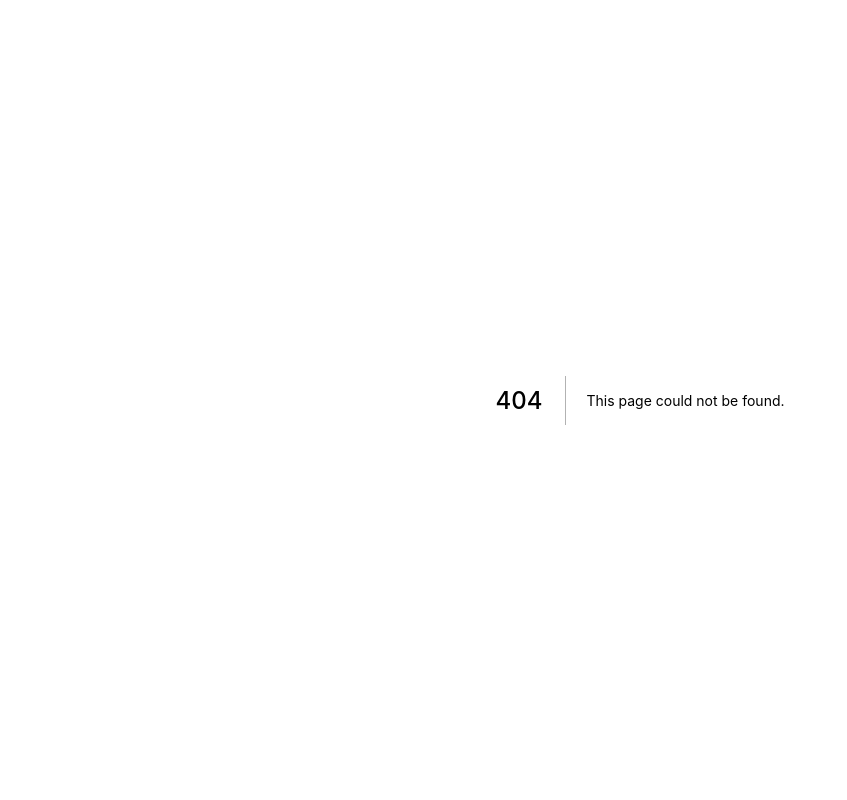
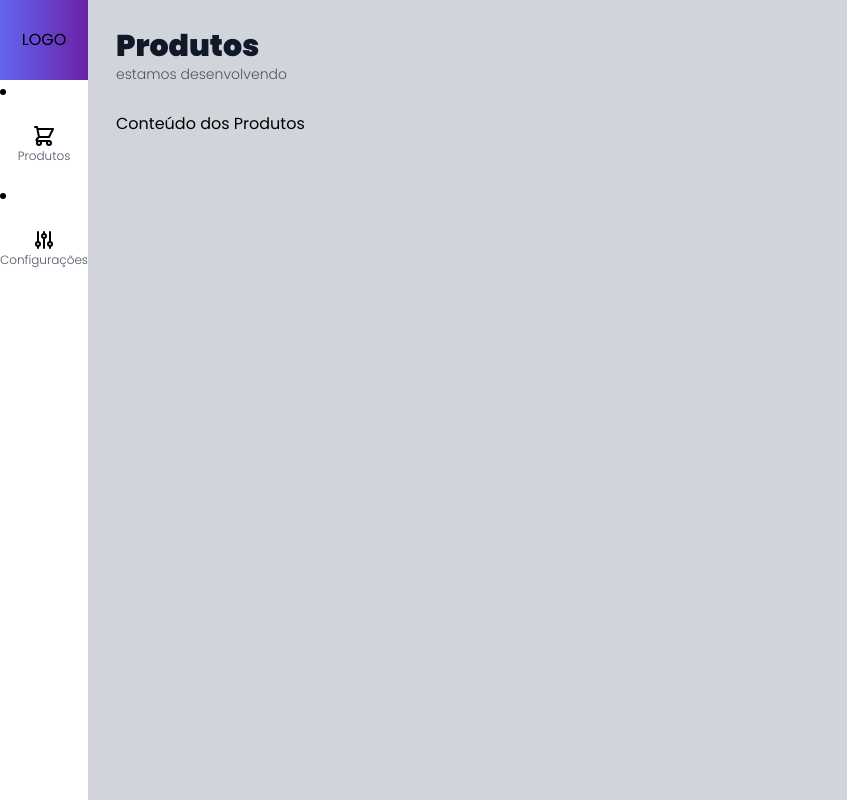
Before and after one commit to gustavors22/stock-management, a Next.js app in the folder frontend/: page /products in a window 1280 px wide. Before the commit this address had no page. Shown: the whole page, without its empty margins (0-847 px from the left). Built offline with nearby package versions, Linux system fonts and the light colour scheme.

Commit message:
feat(frontend) implement components

```diff
--- /dev/null
+++ b/frontend/src/components/icons/index.tsx
@@ -0,0 +1,17 @@
+export const HomeIcon = (
+    <svg xmlns="http://www.w3.org/2000/svg" className="h-6 w-6" fill="none" viewBox="0 0 24 24" stroke="currentColor" strokeWidth={2}>
+        <path strokeLinecap="round" strokeLinejoin="round" d="M3 12l2-2m0 0l7-7 7 7M5 10v10a1 1 0 001 1h3m10-11l2 2m-2-2v10a1 1 0 01-1 1h-3m-6 0a1 1 0 001-1v-4a1 1 0 011-1h2a1 1 0 011 1v4a1 1 0 001 1m-6 0h6" />
+    </svg>
+)
+
+export const SettingsIcon = (
+    <svg xmlns="http://www.w3.org/2000/svg" className="h-6 w-6" fill="none" viewBox="0 0 24 24" stroke="currentColor" strokeWidth={2}>
+        <path strokeLinecap="round" strokeLinejoin="round" d="M12 6V4m0 2a2 2 0 100 4m0-4a2 2 0 110 4m-6 8a2 2 0 100-4m0 4a2 2 0 110-4m0 4v2m0-6V4m6 6v10m6-2a2 2 0 100-4m0 4a2 2 0 110-4m0 4v2m0-6V4" />
+    </svg>
+)
+
+export const ShoppingCartIcon = (
+    <svg xmlns="http://www.w3.org/2000/svg" className="h-6 w-6" fill="none" viewBox="0 0 24 24" stroke="currentColor" strokeWidth={2}>
+        <path strokeLinecap="round" strokeLinejoin="round" d="M3 3h2l.4 2M7 13h10l4-8H5.4M7 13L5.4 5M7 13l-2.293 2.293c-.63.63-.184 1.707.707 1.707H17m0 0a2 2 0 100 4 2 2 0 000-4zm-8 2a2 2 0 11-4 0 2 2 0 014 0z" />
+    </svg>
+)
--- a/frontend/src/components/template/Layout.tsx
+++ b/frontend/src/components/template/Layout.tsx
@@ -10,12 +10,25 @@ interface LayoutProps{
 
 export default function Layout(props: LayoutProps){
     return (
-        <div>
+        <div className={`
+            flex
+            h-screen
+            w-screen
+        `}>
             <SidebarMenu />
-            <Topbar title={props.title} subtitle={props.subtitle}/>
-            <Content>
-                {props.children}
-            </Content>
+            <div className={`
+                flex
+                flex-col
+                p-7
+                w-full
+                bg-gray-300
+                dark:bg-gray-800
+            `}>
+                <Topbar title={props.title} subtitle={props.subtitle}/>
+                <Content>
+                    {props.children}
+                </Content>
+            </div>
         </div>
     )
 }
--- /dev/null
+++ b/frontend/src/components/template/Logo.tsx
@@ -0,0 +1,11 @@
+export default function Logo() {
+    return(
+        <div className={`
+            flex flex-col items-center justify-center
+            h-20 w-full
+            bg-gradient-to-r from-indigo-500 to-purple-800
+        `}>
+            <h2>LOGO</h2>
+        </div>
+    )
+}
--- /dev/null
+++ b/frontend/src/components/template/SidebarItem.tsx
@@ -0,0 +1,29 @@
+import Link from "next/link"
+
+interface SidebarItemProps{
+    url: string,
+    text: string
+    icon: any
+}
+
+export default function SidebarItem(props: SidebarItemProps){
+    return(
+        <li className={`
+            hover:bg-gray-100
+        `}>
+            <Link href={props.url}>
+                <a className={`
+                    flex flex-col justify-center items-center
+                    h-20 w-full
+                `}>
+                    {props.icon}
+                    <span className={`
+                        text-xs font-light text-gray-600
+                    `}>
+                        {props.text}
+                    </span>
+                </a>
+            </Link>
+        </li>
+    )
+}
--- a/frontend/src/components/template/SidebarMenu.tsx
+++ b/frontend/src/components/template/SidebarMenu.tsx
@@ -1,7 +1,13 @@
+import { HomeIcon, SettingsIcon, ShoppingCartIcon } from "../icons";
+import Logo from "./Logo";
+import SidebarItem from "./SidebarItem";
+
 export default function SidebarMenu(){
     return (
         <aside>
-            Menu
+            <Logo />
+            <SidebarItem url="/products" text="Produtos" icon={ShoppingCartIcon} />
+            <SidebarItem url="/" text="Configurações" icon={SettingsIcon} />
         </aside>
     )
 }
--- a/frontend/src/components/template/Title.tsx
+++ b/frontend/src/components/template/Title.tsx
@@ -7,14 +7,16 @@ export default function Title(props: TitleProps){
     return (
         <div>
            <h1 className={`
-
+                font-black text-3xl
+                text-gray-900
            `}
            >
                 {props.title}
             </h1>
 
            <h2 className={`
-
+                font-light text-sm
+                text-gray-600
            `}>
                 {props.subtitle}
             </h2>
--- /dev/null
+++ b/frontend/src/pages/products.tsx
@@ -0,0 +1,14 @@
+import type { NextPage } from 'next'
+import Layout from '../components/template/Layout'
+
+const Products: NextPage = () => {
+  return (
+    <Layout title='Produtos' subtitle='estamos desenvolvendo' >
+      <h3>
+        Conteúdo dos Produtos
+      </h3>
+    </Layout>
+  )
+}
+
+export default Products
--- a/frontend/src/styles/globals.css
+++ b/frontend/src/styles/globals.css
@@ -1,3 +1,9 @@
+@import url('https://fonts.googleapis.com/css2?family=Poppins:wght@100;200;300;400;500;600;700;800;900&display=swap');
+
 @tailwind base;
 @tailwind components;
 @tailwind utilities;
+
+html, body {
+    font-family: 'Poppins', sans-serif;
+}
--- a/frontend/tailwind.config.js
+++ b/frontend/tailwind.config.js
@@ -4,6 +4,7 @@ module.exports = {
     './src/pages/**/*.{js,ts,jsx,tsx}',
     './src/components/**/*.{js,ts,jsx,tsx}',
   ],
+  darkMode: 'class',
   theme: {
     extend: {},
   },
```
